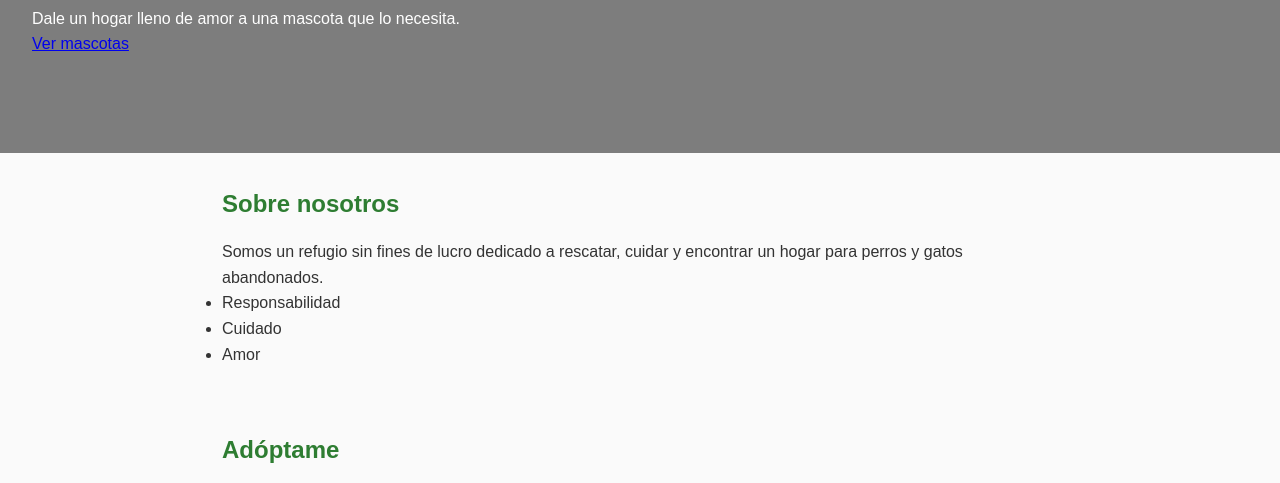
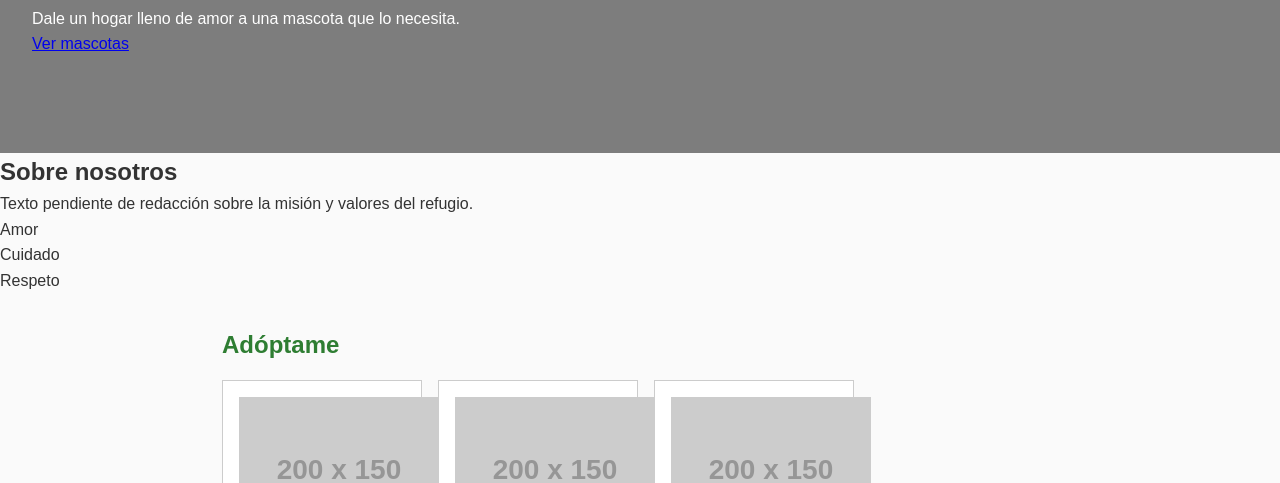
Before and after one commit to marielhernandez2004-eng/Adopta_Mascota, a plain HTML site: page index.html in a window 1280 px wide. Shown: the part 242-725 px from the top of the page. Drawn offline with Linux system fonts and the light colour scheme; placeholder pictures from the web are drawn by us.

Commit message:
Cambios en Nosotros

```diff
--- a/index.html
+++ b/index.html
@@ -26,16 +26,15 @@
         <p>Dale un hogar lleno de amor a una mascota que lo necesita.</p>
         <a href="#adopta" class="btn">Ver mascotas</a>
     </section>
-    <!-- Sección sobre nosotros -->
-    <section id="nosotros" class="seccion">
-      <h2>Sobre nosotros</h2>
-      <p>Somos un refugio sin fines de lucro dedicado a rescatar,
-      cuidar y encontrar un hogar para perros y gatos abandonados.</p>
-      <ul class="valores">
-        <li>Responsabilidad</li>
-        <li>Cuidado</li>
-        <li>Amor</li>
-      </ul>
+ <!-- TAREA 3: Sobre nosotros -->
+    <section id="nosotros">
+        <h2>Sobre nosotros</h2>
+        <p>Texto pendiente de redacción sobre la misión y valores del refugio.</p>
+        <ul>
+            <li>Amor</li>
+            <li>Cuidado</li>
+            <li>Respeto</li>
+        </ul>
     </section>
 
     <!-- Sección adopta: tarjetas de mascotas -->
```
